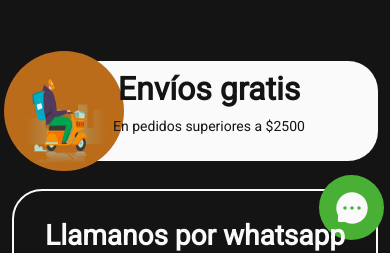
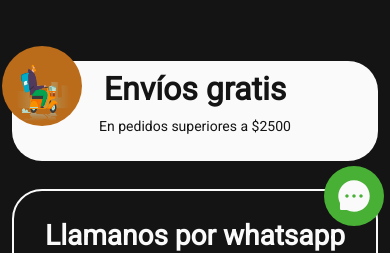
Before and after one commit to JoanMutti/la-estancia, a React (Vite) app: page / in a window 390 px wide. Shown: the part 442-695 px from the top of the page. Built offline with nearby package versions, Linux system fonts and the light colour scheme; no server answers; the database is empty.

Commit message:
Home styles

```diff
--- a/src/App.css
+++ b/src/App.css
@@ -866,6 +866,13 @@
   .cp-shipping {
     width: auto;
   }
+
+  .delivery-container img {
+    width: 80px;
+    height: 80px;
+    left: -20px;
+    top: -15px;
+  }
 }
 
 @media screen and (max-width: 700px) {
@@ -960,6 +967,10 @@
     width: 100%;
     height: 100px;
     margin-top: 28px;
+  }
+
+  .delivery-container img {
+    left: -5px;
   }
 
   .footer-container {
@@ -1091,10 +1102,22 @@ border: solid rgba(219, 149, 32, 1) 4px !important;
     grid-template-columns: 80%;
   }
 
+  .delivery-container img {
+    width: 80px;
+    height: 80px;
+    top: -15px;
+    left: -10px;
+  }
+
+  .message-icon-container {
+    width: 60px;
+    height: 60px;
+    top: -25px;
+  }
+
   .delivery-title,
   .delivery-subtitle {
     z-index: 999;
-    padding-left: 28px;
   }
 
   .messages-title {
--- a/src/components/ListCart.jsx
+++ b/src/components/ListCart.jsx
@@ -57,7 +57,7 @@ const ListCart = () => {
         total: getSubtotal(),
         client: { name, mail, phone, shippingOption, domicilio },
       });
-      window.open(`https://wa.me/+5491163375717?text=${message}`);
+      window.open(`https://wa.me/+5491166510053?text=${message}`);
     }
   };
 
--- a/src/components/productsComponents/ProductCard.jsx
+++ b/src/components/productsComponents/ProductCard.jsx
@@ -19,9 +19,14 @@ const ProductCard = ({ product }) => {
             <MdLocalOffer fontSize={100} />
           </div>
         )}
-        <div className="card-offer1" >
+        <div className="card-offer1">
           <div className=" img-size">
-            <img className="img-fluid " src={product.img} alt={product.name} title={product.name} />
+            <img
+              className="img-fluid "
+              src={product.img}
+              alt={product.name}
+              title={product.name}
+            />
           </div>
           <div className="card-offer-info">
             <p className="card-offer-name1">{product.name}</p>
@@ -29,7 +34,7 @@ const ProductCard = ({ product }) => {
             <Description description={product.description} />
             <div className="card-offer-price container-fluid text-center d-flex justify-content-center">
               <p className="card-offer-price-value ">{`$ ${product.price}`}</p>
-              <p className="card-offer-price-cant ">{`/ por ${product.offer}`}</p>
+              <p className="card-offer-price-cant ">{`/ ${product.soldFor}`}</p>
             </div>
 
             <ProductsCount initial={productCount} product={product} />
--- a/src/context/AppContext.jsx
+++ b/src/context/AppContext.jsx
@@ -26,15 +26,15 @@ export const AppContextProvider = ({ children }) => {
 
   const addMore = (productId) => {
     const aux = products.map((ele) =>
-      ele.id === productId ? { ...ele, cant: ele.cant + 0.25 } : ele
+      ele.id === productId ? { ...ele, cant: ele.cant + ele.offer } : ele
     );
     setProducts(aux);
   };
 
   const removeMore = (productId) => {
-    if (products.find((product) => product.id === productId).cant > 0.25) {
+    if (products.find((product) => product.id === productId).cant > 0) {
       const aux = products.map((ele) =>
-        ele.id === productId ? { ...ele, cant: ele.cant - 0.25 } : ele
+        ele.id === productId ? { ...ele, cant: ele.cant - ele.offer } : ele
       );
       setProducts(aux);
     }
--- a/src/pages/AboutUs/AboutUs.css
+++ b/src/pages/AboutUs/AboutUs.css
@@ -1,54 +1,32 @@
 /* About Us */
 
-.aboutUs{
-    height: 70vh;
-    /* margin-bottom:40%; */
-  }
-
-  .aboutImg{
-    position: absolute;
-    width: 50%;
-     margin-left: -100px;
-    margin-top: 10%;
-    /* background-image:url('../src/Fondo_sobre_nosotros\ 1.png'); */
-    background-size: 100vh;
-    height: 80%;
-    background-repeat:no-repeat ;
-  }
-  .aboutUs-card{
+.aboutUs-card {
   background-color: #fafafa;
-    max-width: 500px !important;
+  max-width: 800px !important;
   min-height: 225px !important;
   margin-top: 20px;
   padding: 1%;
   position: relative;
-    border-radius:35px ;
-
+  border-radius: 35px;
 }
-  .aboutUs-title, .aboutUs-text{
+.aboutUs-title,
+.aboutUs-text {
   color: black;
-    font-family: 'Roboto', sans-serif;
+  font-family: "Roboto", sans-serif;
   font-weight: 400;
   font-style: normal;
-
 }
-  .aboutUs-title{
+.aboutUs-title {
   font-size: 36px;
-    padding:20px ;
+  padding: 20px;
 }
 
-  .aboutUs-text{
+.aboutUs-text {
   font-size: 14px;
 }
 
-  @media (max-width: 900px){
-    .aboutImg{
-      display: none;
+@media (max-width: 364px) {
+  .aboutUs {
+    margin: 3px 10px 40%;
   }
 }
-  @media (max-width: 364px){
-    .aboutUs{
-        margin: 3px 10px 40%;
-      }
-
-  }
--- a/src/pages/AboutUs/AboutUs.jsx
+++ b/src/pages/AboutUs/AboutUs.jsx
@@ -1,26 +1,38 @@
-import React from 'react'
-import Layout from '../../components/Layout'
-import './AboutUs.css'
-import imgFondo from '../../Fondo_about.png'
+import React from "react";
+import Layout from "../../components/Layout";
+import "./AboutUs.css";
+import imgFondo from "../../Fondo_about.png";
 
 const AboutUs = () => {
-
   return (
     <>
-      <div
+      {/* <div
         className="aboutImg "
         style={{ backgroundImage: `url(${imgFondo})` }}
-      ></div>
+      ></div> */}
       <Layout>
         <div className="aboutUs">
           <div className="aboutUs-card container container-fluid text-center">
             <h1 className="fs-1 aboutUs-title">Sobre Nosotros</h1>
             <p className="aboutUs-text fs-4">MISIÓN</p>
-            <p className="aboutUs-text">Ofrecer servicios y productos con certificación de estándares de calidad, revalorizando y priorizando la empatía, el buen trato y el respeto para con los clientes.</p>
+            <p className="aboutUs-text">
+              Ofrecer servicios y productos con certificación de estándares de
+              calidad, revalorizando y priorizando la empatía, el buen trato y
+              el respeto para con los clientes.
+            </p>
             <p className="aboutUs-text fs-4">VISIÓN</p>
-            <p className="aboutUs-text">Reconstruir, desde nuestra actividad y a través del contacto con el cliente, aquellos valores de antaño centrados en el respeto al prójimo, el don de la gente y una cultura del trabajo que dignifica a la persona.</p>
+            <p className="aboutUs-text">
+              Reconstruir, desde nuestra actividad y a través del contacto con
+              el cliente, aquellos valores de antaño centrados en el respeto al
+              prójimo, el don de la gente y una cultura del trabajo que
+              dignifica a la persona.
+            </p>
             <p className="aboutUs-text fs-4">VALORES</p>
-            <p className="aboutUs-text">La vocación de servicio, la empatía, el respeto, la consideración de la importancia de los detalles, la atención, la simpatía son algunos de los valores que la empresa quiere rescatar y acentuar.</p>
+            <p className="aboutUs-text">
+              La vocación de servicio, la empatía, el respeto, la consideración
+              de la importancia de los detalles, la atención, la simpatía son
+              algunos de los valores que la empresa quiere rescatar y acentuar.
+            </p>
           </div>
         </div>
       </Layout>
```
Also changed, not shown: src/pages/Home.jsx (+0 -7 lines). Lines whose indentation alone changed are shown as unchanged.
